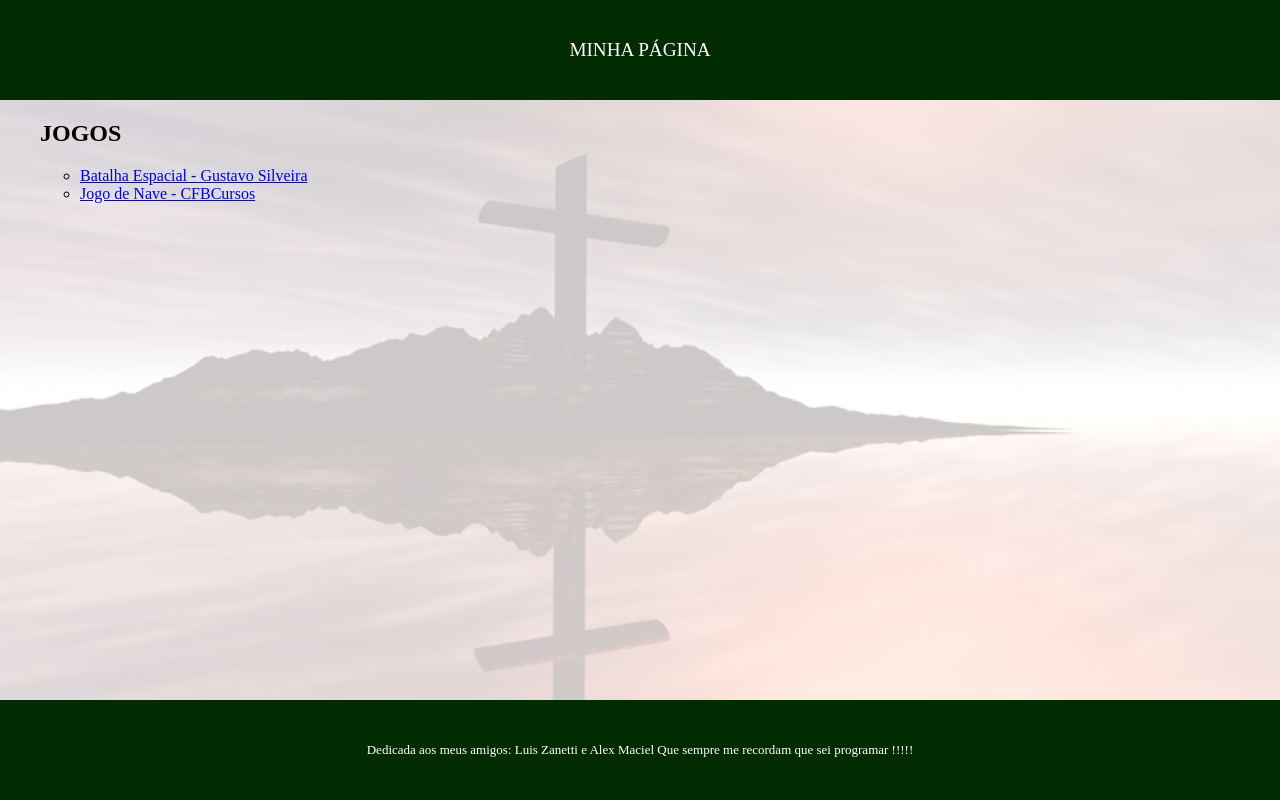
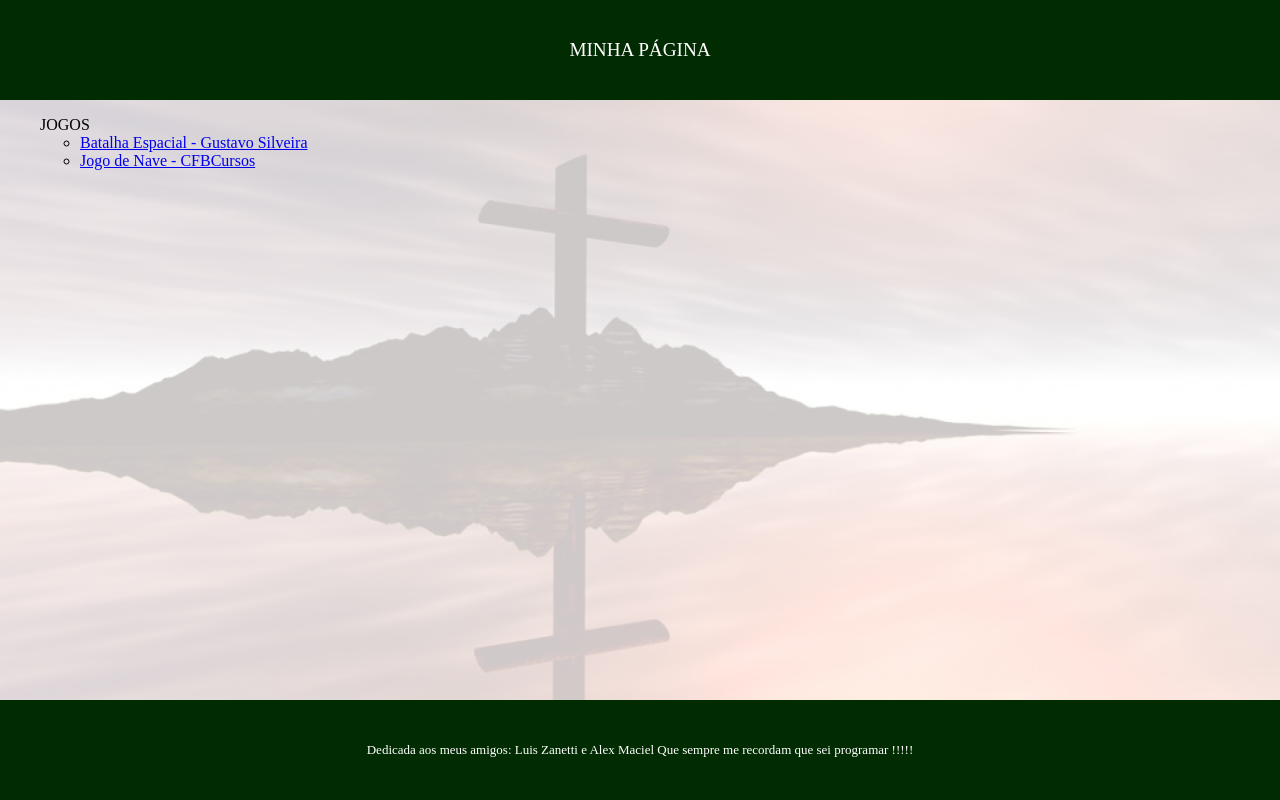
Before and after one commit to weslleysr85/Site, a plain HTML site: page index.html in a window 1280 px wide. Drawn offline with Linux system fonts and the light colour scheme.

Commit message:
style.css edit

```diff
--- a/index.html
+++ b/index.html
@@ -11,7 +11,7 @@
     </section>
     <section id="center">
       <ul>
-        <h1> JOGOS </h1>
+        JOGOS
         <ul>
           <li><a href="Batalha Espacial - Gustavo Silveira/index.html">Batalha Espacial - Gustavo Silveira</a></li>
           <li><a href="Jogo de Nave - CFBCursos/aula87.html">Jogo de Nave - CFBCursos</a></li>
```
